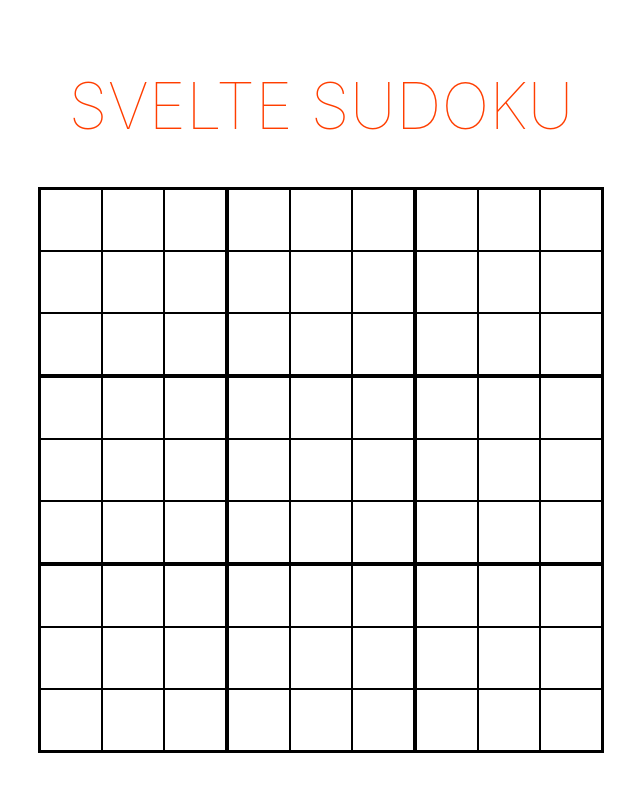
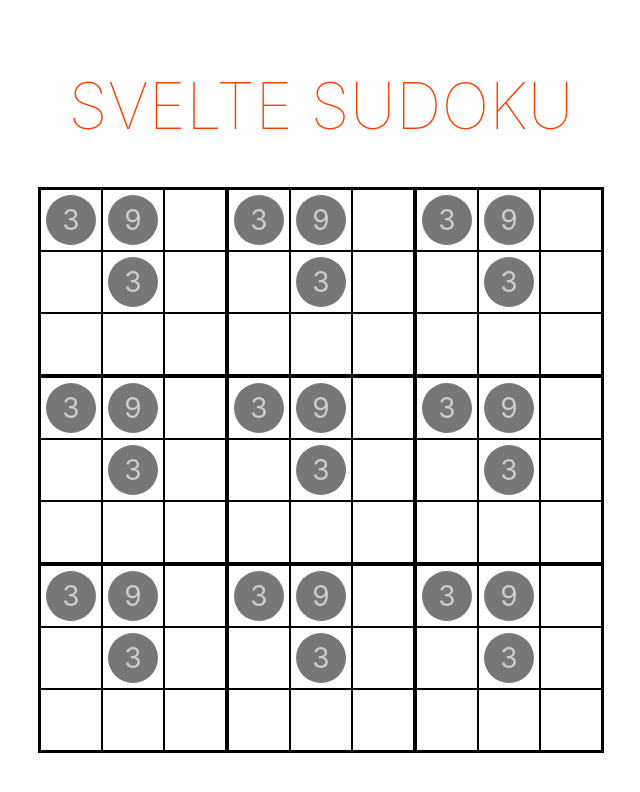
Before and after one commit to joelboersma/svelte-sudoku, a Svelte app: page / in a window 1280 px wide. Shown: the top 792 px of the page, without its empty margins (319-959 px from the left). Built offline with nearby package versions, Linux system fonts and the light colour scheme.

Commit message:
static and non-static cells

```diff
--- a/src/Components/SudokuCell.svelte
+++ b/src/Components/SudokuCell.svelte
@@ -1,20 +1,51 @@
 <script>
-   export let val;
+   export let cell;
+
+   // console.log(cell)
 </script>
 
 <div class="sudokuCell">
-
+   {#if cell.static}
+      <div class="valueWrapper static">
+         {cell.value}
+      </div>
+   {:else}
+      <div class="valueWrapper dymanic">
+         {#if cell.value}
+            {cell.value}
+         {/if}
+      </div>
+   {/if}
 </div>
 
 <style>
 
    :root {
-      --cell-size: 60px;
+      --cell-size: 50px;
    }
 
    .sudokuCell {
       border: 1px solid #000;
       width: var(--cell-size);
       height: var(--cell-size);
+      padding: 5px;
    }
+
+   .valueWrapper {
+      width: 100%;
+      height: 100%;
+
+      display: flex;
+      justify-content: center;
+      align-items: center;
+
+      font-size: 28px;
+   }
+
+   .valueWrapper.static {
+      border-radius: 50%;
+      background-color: #777;
+      color: #ccc;
+   }
+
 </style>
--- a/src/Components/SudokuSubTable.svelte
+++ b/src/Components/SudokuSubTable.svelte
@@ -4,8 +4,8 @@
 </script>
 
 <div class="sudokuSubTable">
-   {#each subTable as val}
-      <SudokuCell {val} />
+   {#each subTable as cell}
+      <SudokuCell {cell} />
    {/each}
 </div>
 
--- a/src/gamestate.js
+++ b/src/gamestate.js
@@ -1,7 +1,19 @@
 import { writable } from "svelte/store";
 
 const generateTable = () => {
-   return Array(9).fill(Array(9).fill(null));
+   let table = Array(9).fill(Array(9));
+
+   for (let i = 0; i < table.length; i++) {
+      for (let j = 0; j < table[i].length; j++) {
+         const isStatic = Math.round(Math.random()) == 0;
+         table[i][j] = {
+            static: isStatic,
+            value: isStatic ? Math.round(Math.random() * 8 + 1) : undefined
+         }
+      }
+   }
+
+   return table;
 }
 
 export const GamestateStore = writable({
```
